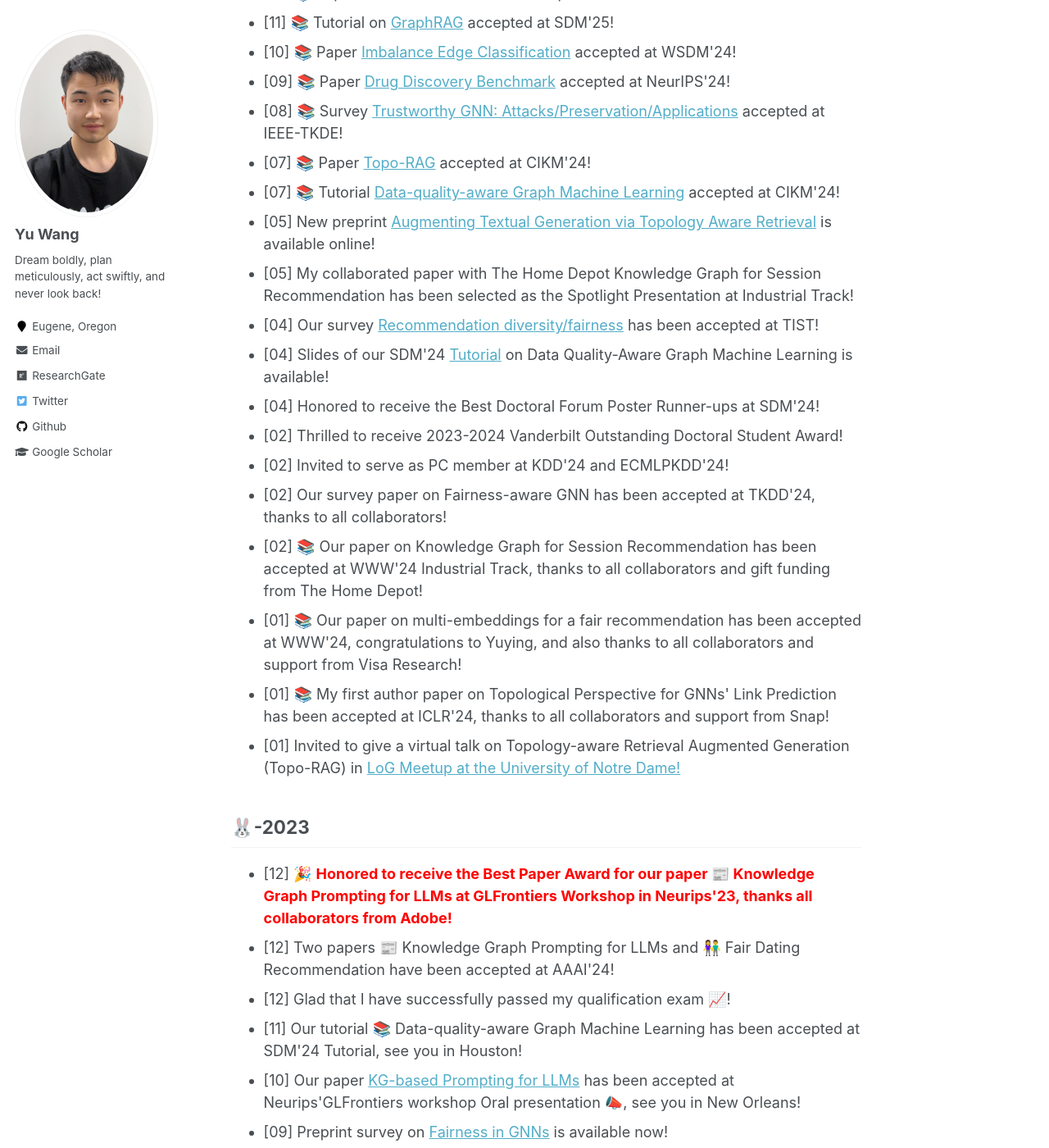
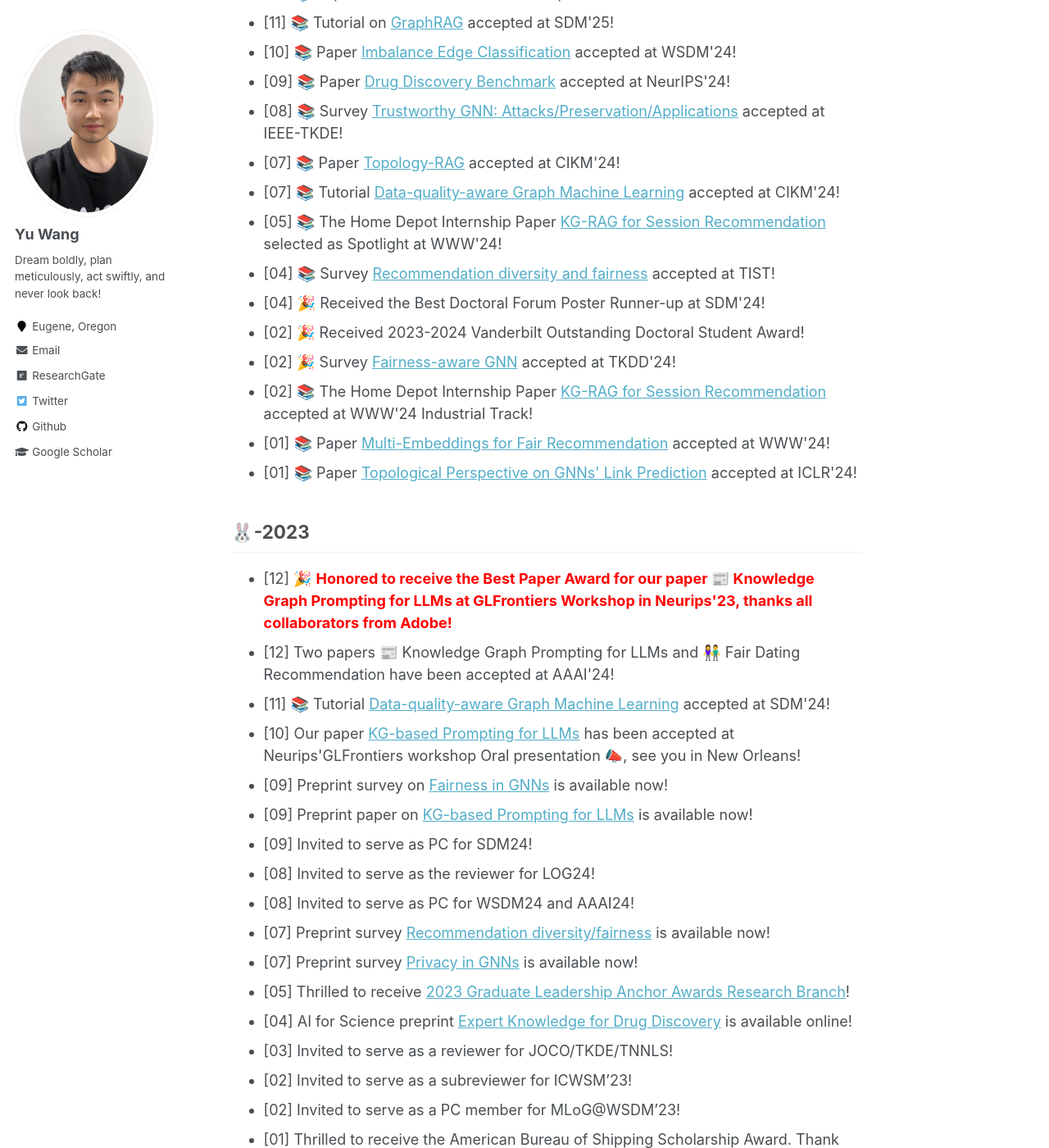
Before and after one commit to yuwang0103/yuwang0103.github.io, a Jekyll site: the page built from _pages/about.md, in a window 1280 px wide and 1400 px high, scrolled down 1862 px. Shown: the whole window at 82% size. Built offline with Jekyll 4.4.1, drawn with Linux system fonts in a browser that asks for light colours.

Commit message:
Update about.md

```diff
--- a/_pages/about.md
+++ b/_pages/about.md
@@ -60,23 +60,18 @@ News
 <li>[12] 📚 Paper on <a href='https://arxiv.org/abs/2410.08985'>Reliable RAG for KG</a> accepted at AAAI'25!</li>
 <li>[11] 📚 Tutorial on <a href='https://kindlab-fly.github.io/tutorials/sdm25/'>GraphRAG</a> accepted at SDM'25!</li>
 <li>[10] 📚 Paper <a href='https://arxiv.org/html/2406.11685v1'>Imbalance Edge Classification</a> accepted at WSDM'24!</li>
-
 <li>[09] 📚 Paper <a href='https://www.welqrate.org/'>Drug Discovery Benchmark</a> accepted at NeurIPS'24!</li>
 <li>[08] 📚 Survey <a href='https://arxiv.org/abs/2308.16375'>Trustworthy GNN: Attacks/Preservation/Applications</a> accepted at IEEE-TKDE!</li>
-<li>[07] 📚 Paper <a href='https://arxiv.org/html/2405.17602v1'>Topo-RAG</a> accepted at CIKM'24!</li>
+<li>[07] 📚 Paper <a href='https://arxiv.org/html/2405.17602v1'>Topology-RAG</a> accepted at CIKM'24!</li>
 <li>[07] 📚 Tutorial <a href='https://nds-vu.github.io/tutorials/cikm24/'>Data-quality-aware Graph Machine Learning</a> accepted at CIKM'24!</li>
-<li>[05] New preprint <a href='https://arxiv.org/abs/2405.17602'>Augmenting Textual Generation via Topology Aware Retrieval</a> is available online!</li>
-<li>[05] My collaborated paper with The Home Depot Knowledge Graph for Session Recommendation has been selected as the Spotlight Presentation at Industrial Track!</li>
-<li>[04] Our survey <a href='https://arxiv.org/abs/2307.04644'>Recommendation diversity/fairness</a> has been accepted at TIST!</li>
-<li>[04] Slides of our SDM'24 <a href='https://yuwang0103.github.io/_pages/tutorial_ppt.pdf'>Tutorial</a> on Data Quality-Aware Graph Machine Learning is available!</li>
-<li>[04] Honored to receive the Best Doctoral Forum Poster Runner-ups at SDM'24!</li>
-<li>[02] Thrilled to receive 2023-2024 Vanderbilt Outstanding Doctoral Student Award!</li>
-<li>[02] Invited to serve as PC member at KDD'24 and ECMLPKDD'24!</li>
-<li>[02] Our survey paper on Fairness-aware GNN has been accepted at TKDD'24, thanks to all collaborators!</li>
-<li>[02] 📚 Our paper on Knowledge Graph for Session Recommendation has been accepted at WWW'24 Industrial Track, thanks to all collaborators and gift funding from The Home Depot!</li>
-<li>[01] 📚 Our paper on multi-embeddings for a fair recommendation has been accepted at WWW'24, congratulations to Yuying, and also thanks to all collaborators and support from Visa Research!</li>
-<li>[01] 📚 My first author paper on Topological Perspective for GNNs' Link Prediction has been accepted at ICLR'24, thanks to all collaborators and support from Snap!</li>
-<li>[01] Invited to give a virtual talk on Topology-aware Retrieval Augmented Generation (Topo-RAG) in <a href='https://log2023midnorth.github.io/'>LoG Meetup at the University of Notre Dame!</a></li>
+<li>[05] 📚 The Home Depot Internship Paper <a href='https://dl.acm.org/doi/10.1145/3589335.3648324'>KG-RAG for Session Recommendation</a> selected as Spotlight at WWW'24!</li>
+<li>[04] 📚 Survey <a href='https://arxiv.org/abs/2307.04644'>Recommendation diversity and fairness</a> accepted at TIST!</li>
+<li>[04] 🎉 Received the Best Doctoral Forum Poster Runner-up at SDM'24!</li>
+<li>[02] 🎉 Received 2023-2024 Vanderbilt Outstanding Doctoral Student Award!</li>
+<li>[02] 🎉 Survey <a href='https://arxiv.org/abs/2307.03929'>Fairness-aware GNN</a> accepted at TKDD'24!</li>
+<li>[02] 📚 The Home Depot Internship Paper <a href='https://dl.acm.org/doi/10.1145/3589335.3648324'>KG-RAG for Session Recommendation</a> accepted at WWW'24 Industrial Track!</li>
+<li>[01] 📚 Paper <a href='https://arxiv.org/html/2402.13495v1'>Multi-Embeddings for Fair Recommendation</a> accepted at WWW'24!</li>
+<li>[01] 📚 Paper <a href='https://arxiv.org/abs/2310.04612'>Topological Perspective on GNNs' Link Prediction</a> accepted at ICLR'24!</li>
 </ul>
 
 🐰-2023
@@ -84,8 +79,7 @@ News
 <ul>
 <li>[12] 🎉 <span style="color:red"><b>Honored to receive the Best Paper Award for our paper 📰 Knowledge Graph Prompting for LLMs at GLFrontiers Workshop in Neurips'23, thanks all collaborators from Adobe!</b></span></li>
 <li>[12] Two papers 📰 Knowledge Graph Prompting for LLMs and 👫 Fair Dating Recommendation have been accepted at AAAI'24!</li>
-<li>[12] Glad that I have successfully passed my qualification exam 📈!</li>
-<li>[11] Our tutorial 📚 Data-quality-aware Graph Machine Learning has been accepted at SDM'24 Tutorial, see you in Houston!</li>
+<li>[11] 📚 Tutorial <a href='https://yuwang0103.github.io/_pages/tutorial_ppt.pdf'>Data-quality-aware Graph Machine Learning</a> accepted at SDM'24!</li>
 <li>[10] Our paper <a href='https://arxiv.org/abs/2308.11730'>KG-based Prompting for LLMs</a> has been accepted at Neurips'GLFrontiers workshop Oral presentation 📣, see you in New Orleans!</li>
 <li>[09] Preprint survey on <a href='https://arxiv.org/abs/2307.03929'>Fairness in GNNs</a> is available now!</li>
 <li>[09] Preprint paper on <a href='https://arxiv.org/abs/2308.11730'>KG-based Prompting for LLMs</a> is available now!</li>
```
